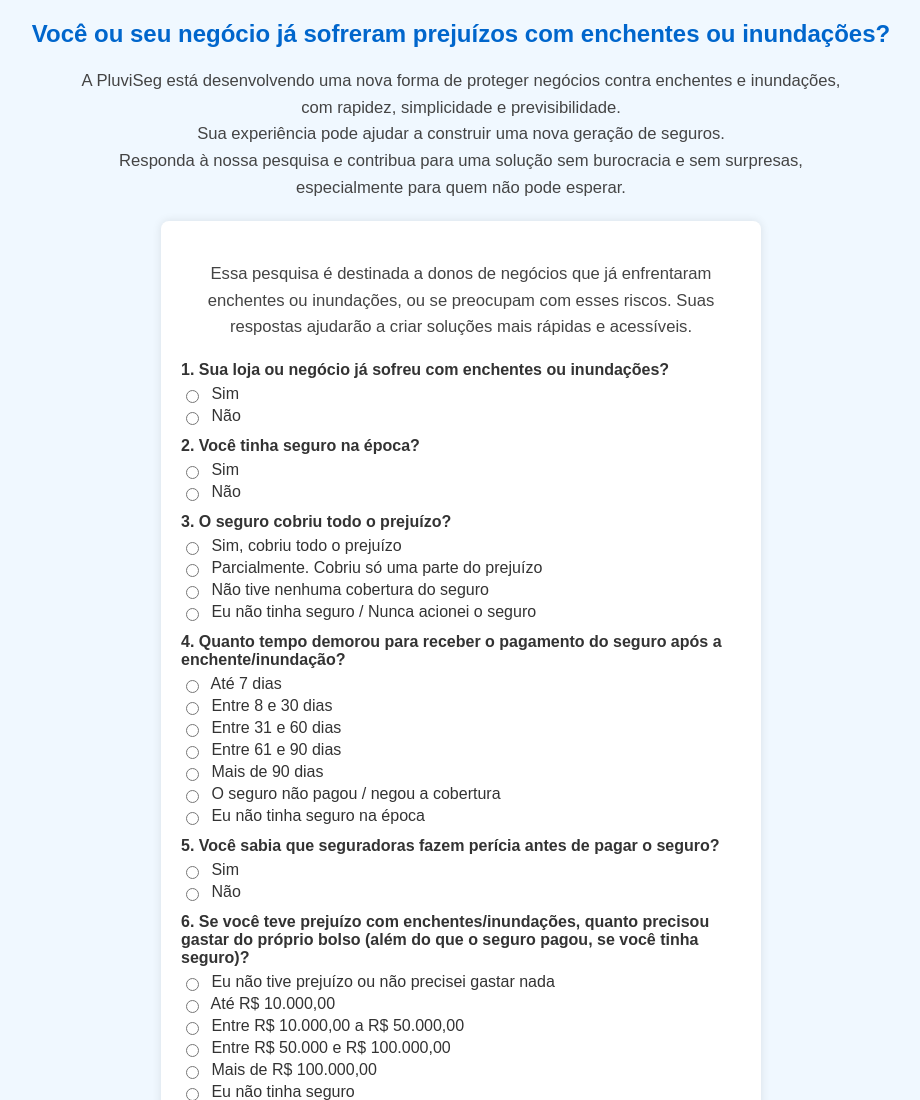
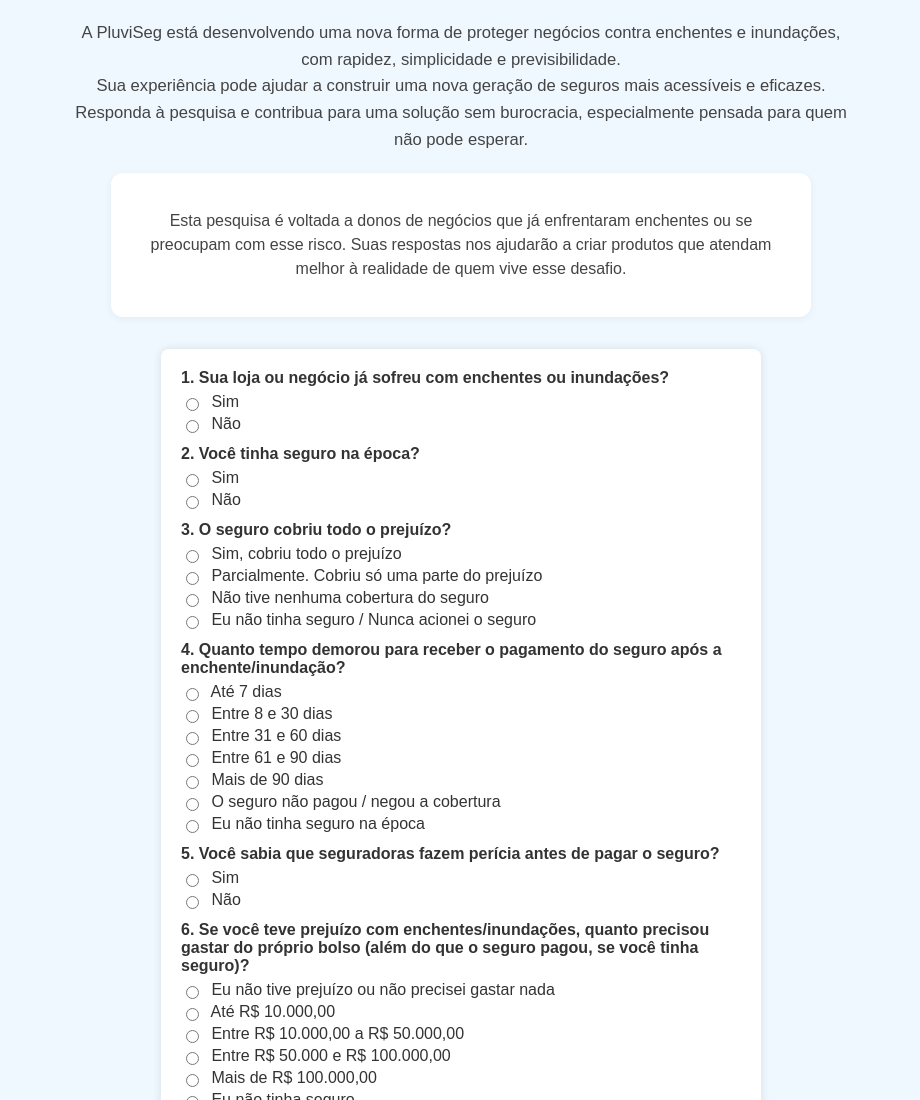
Before and after one commit to kenanab26/pluviseg-form, a website: page index.html in a window 1280 px wide. Shown: the top 1100 px of the page, without its empty margins (179-1099 px from the left). Drawn offline with Linux system fonts and the light colour scheme.

Commit message:
Atualiza texto e layout da introdução da pesquisa

```diff
--- a/index.html
+++ b/index.html
@@ -150,25 +150,38 @@
         font-size: 14px;
       }
     }
+
+    .intro-box {
+  background: #ffffff;
+  padding: 20px;
+  max-width: 700px;
+  margin: 0 auto 32px;
+  border-radius: 12px;
+  box-shadow: 0 2px 8px rgba(0,0,0,0.05);
+  font-size: 16px;
+  color: #444;
+  line-height: 1.5;
+}
   </style>
 </head>
 <body>
-  <h1>Você ou seu negócio já sofreram prejuízos com enchentes ou inundações?</h1>
   <p class="intro">
     A PluviSeg está desenvolvendo uma nova forma de proteger negócios contra enchentes e inundações, com rapidez, simplicidade e previsibilidade.<br>
-    Sua experiência pode ajudar a construir uma nova geração de seguros.<br>
-    Responda à nossa pesquisa e contribua para uma solução sem burocracia e sem surpresas, especialmente para quem não pode esperar.
+    Sua experiência pode ajudar a construir uma nova geração de seguros mais acessíveis e eficazes.<br>
+    Responda à pesquisa e contribua para uma solução sem burocracia, especialmente pensada para quem não pode esperar.
   </p>
+
+  <div class="intro-box">
+    <p>
+      Esta pesquisa é voltada a donos de negócios que já enfrentaram enchentes ou se preocupam com esse risco. Suas respostas nos ajudarão a criar produtos que atendam melhor à realidade de quem vive esse desafio.
+    </p>
+  </div>
 
   <form name="contato" method="POST" data-netlify="true" netlify-honeypot="bot-field">
     <input type="hidden" name="form-name" value="contato">
     <p style="display:none">
       <label>Não preencha se for humano: <input name="bot-field"></label>
     </p>
-
-  <p class="intro">
-    Essa pesquisa é destinada a donos de negócios que já enfrentaram enchentes ou inundações, ou se preocupam com esses riscos. Suas respostas ajudarão a criar soluções mais rápidas e acessíveis.
-  </p>
 
     <div class="form-question">
       <label class="question">1. Sua loja ou negócio já sofreu com enchentes ou inundações?</label>
```
